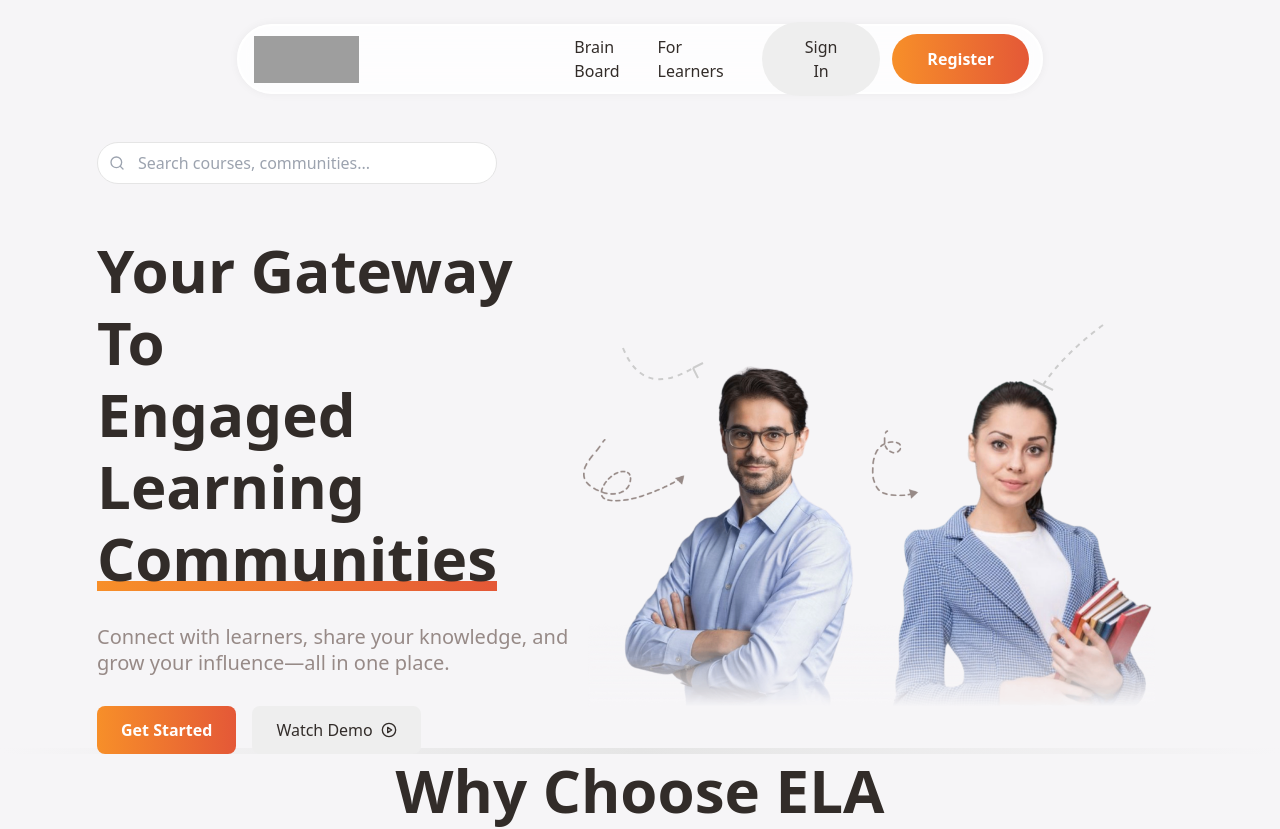
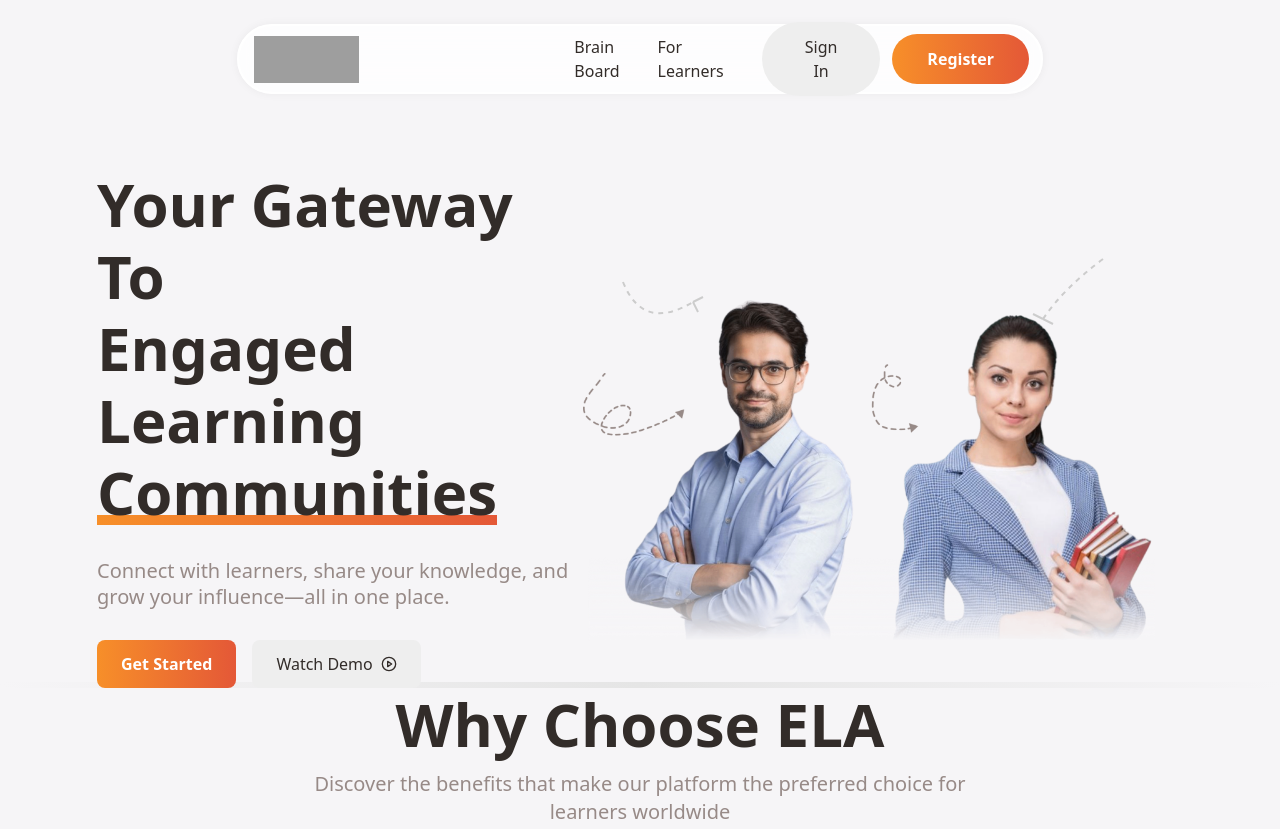
Before and after one commit to TaszidIzaz/p-101585, a React (Vite) app: page / in a window 1280 px wide. Shown: the top 829 px of the page. Built offline with nearby package versions, Linux system fonts and the light colour scheme; grey boxes are pictures that could not be loaded.

Commit message:
Remove search bar
Remove the search bar component from the hero section.

```diff
--- a/src/pages/Index.tsx
+++ b/src/pages/Index.tsx
@@ -9,7 +9,6 @@ import { ComingSoon } from "@/components/landing/ComingSoon";
 import { Footer } from "@/components/landing/Footer";
 import { NewsletterForm } from "@/components/landing/NewsletterForm";
 import { ContactForm } from "@/components/landing/ContactForm";
-import { SearchBar } from "@/components/landing/SearchBar";
 import { PopularCourses } from "@/components/landing/PopularCourses";
 import { Features } from "@/components/landing/Features";
 
@@ -19,9 +18,6 @@ const Index = () => {
       <Header />
 
       <main>
-        <div className="flex justify-between items-center px-[97px] pt-6 max-md:px-6">
-          <SearchBar />
-        </div>
         <Hero />
         <Features />
         <BusinessDashboard />
```
